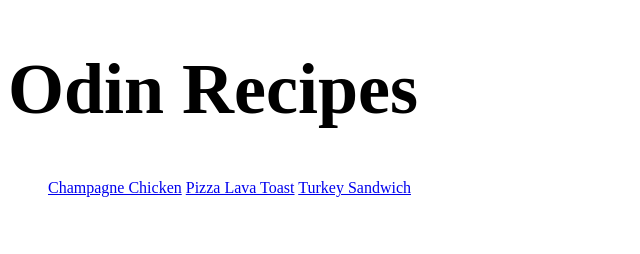
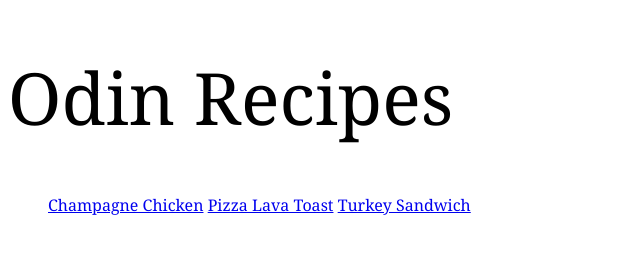
Before and after one commit to tylermichaelsen/odin-recipes, a plain HTML site: page index.html in a window 1280 px wide. Shown: the whole page, without its empty margins (0-640 px from the left). Drawn offline with Linux system fonts and the light colour scheme.

Commit message:
Overwrite default font-family

```diff
--- a/style.css
+++ b/style.css
@@ -1,5 +1,10 @@
+* {
+    font-family: "Brush Script MT", Georgia, fantasy;
+}
+
 h1 {
     font-size: 72px;
+    font-weight: 200;
 }
 
 h3 {
```
